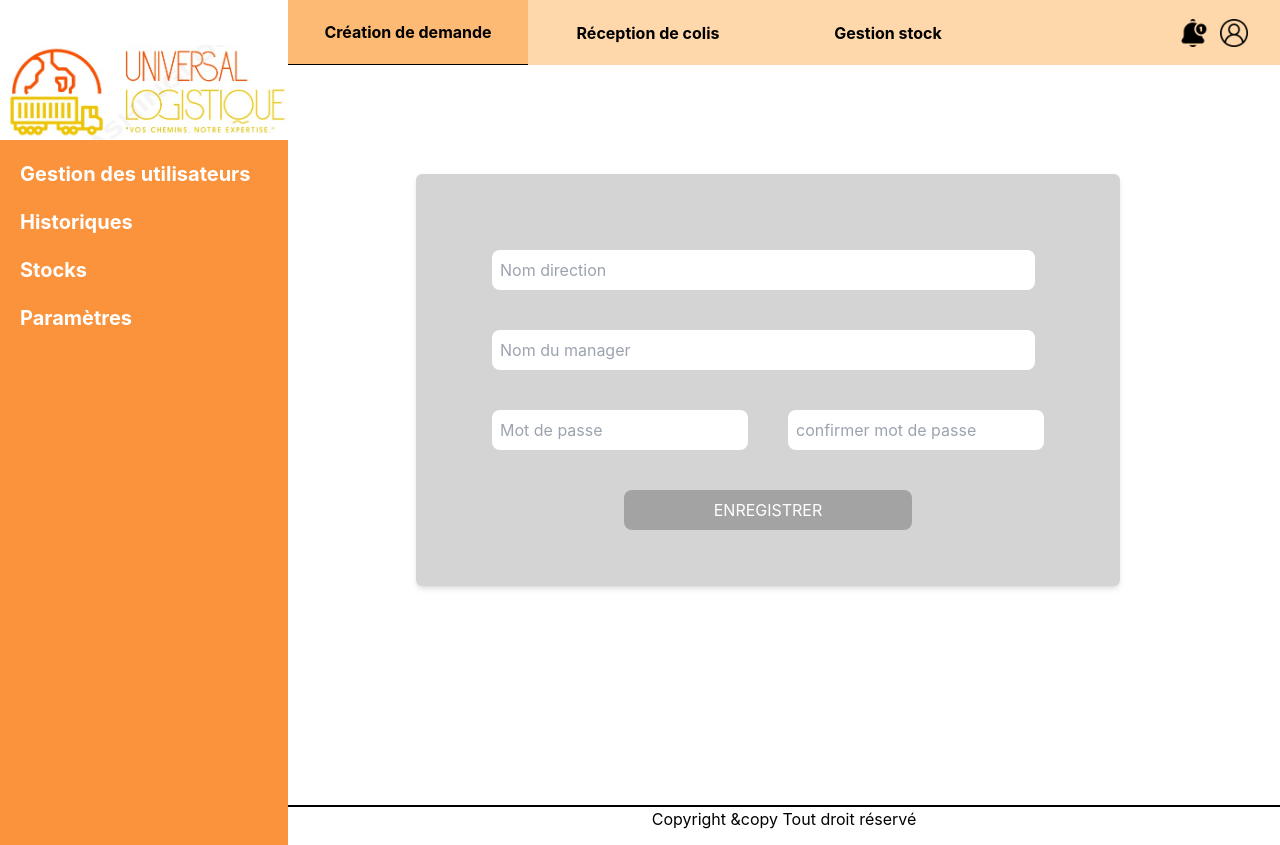
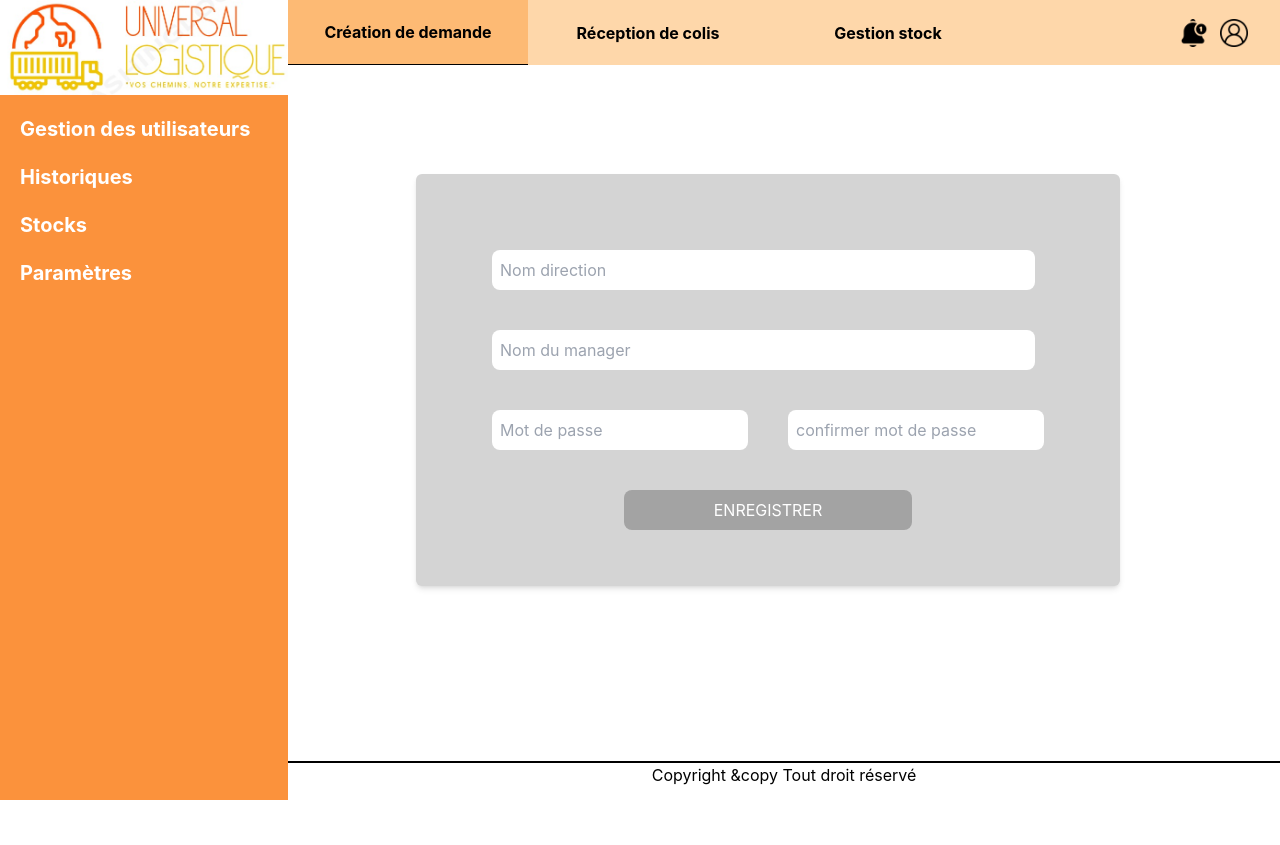
Before and after one commit to loulou-gif/gestionnaire, a React (Create React App) app: page /stock in a window 1280 px wide. After the commit the page ends 801 px from the top, so only its background shows below. Built offline with nearby package versions, Linux system fonts and the light colour scheme.

Commit message:
modif laterral

```diff
--- a/src/components/Latteralbar/SuperAdmin.js
+++ b/src/components/Latteralbar/SuperAdmin.js
@@ -1,5 +1,5 @@
 // import ManageUser from "../Header/NavBar/ManageUser"
-import "../../style/Latteral.css"
+// import "../../style/Latteral.css"
 import logo from '../../assets/logo/logo.jpg'
 import React, { useState } from 'react';
 import { Link } from 'react-router-dom'
@@ -12,7 +12,7 @@ function SuperAdmin() {
         setActiveLink(link);
   };
     return(
-        <div>
+        <div className="absolute top-0 left-0 h-screen w-64">
             <div className=" flex justify-normal">
                 <div className="">
 
@@ -31,9 +31,6 @@ function SuperAdmin() {
                         </nav>
                     </div>
                 </div>
-                <div className="">
-                    {/* <CreateUser/> */}
-                </div>
 
             </div>
 
```
